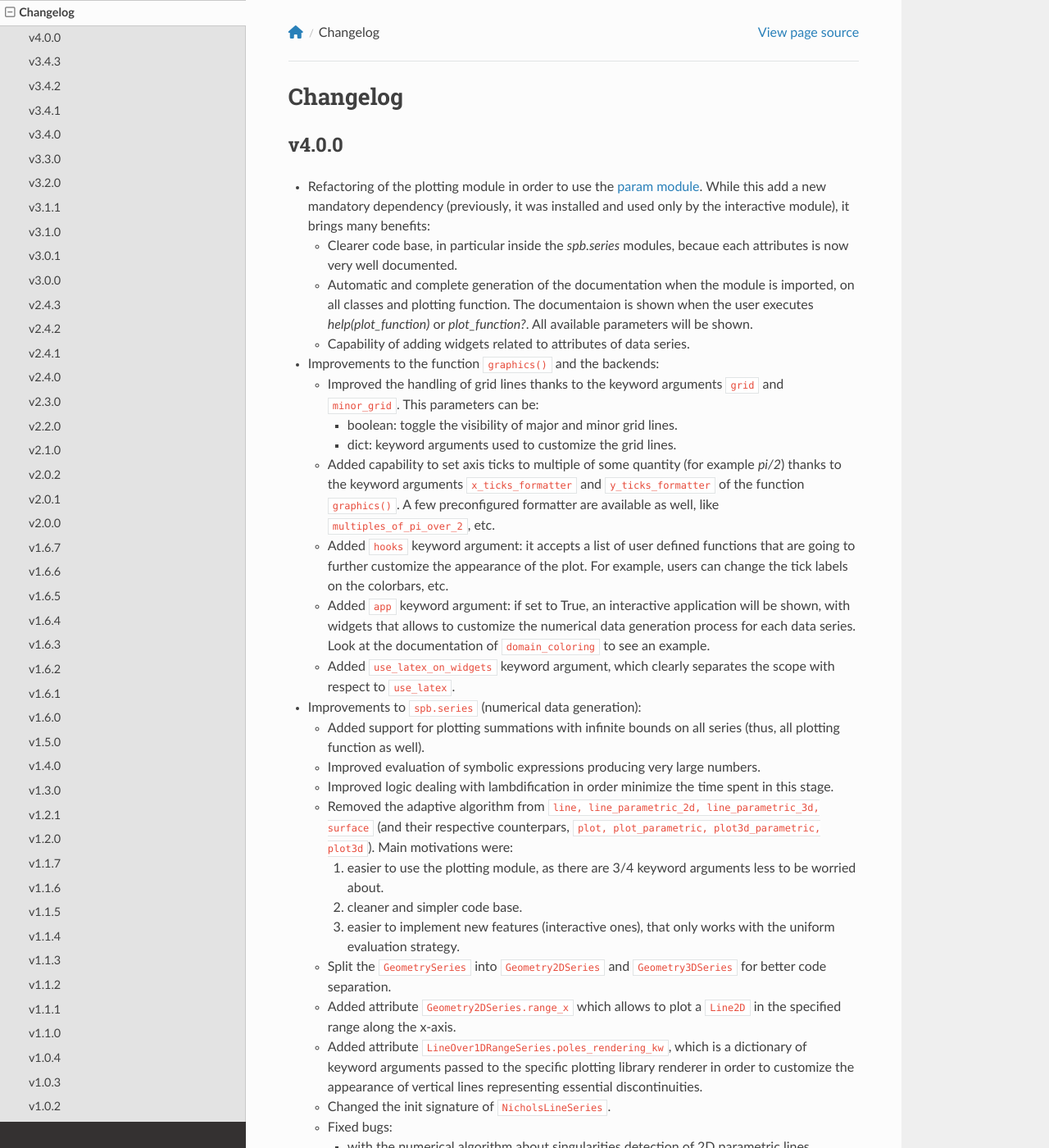
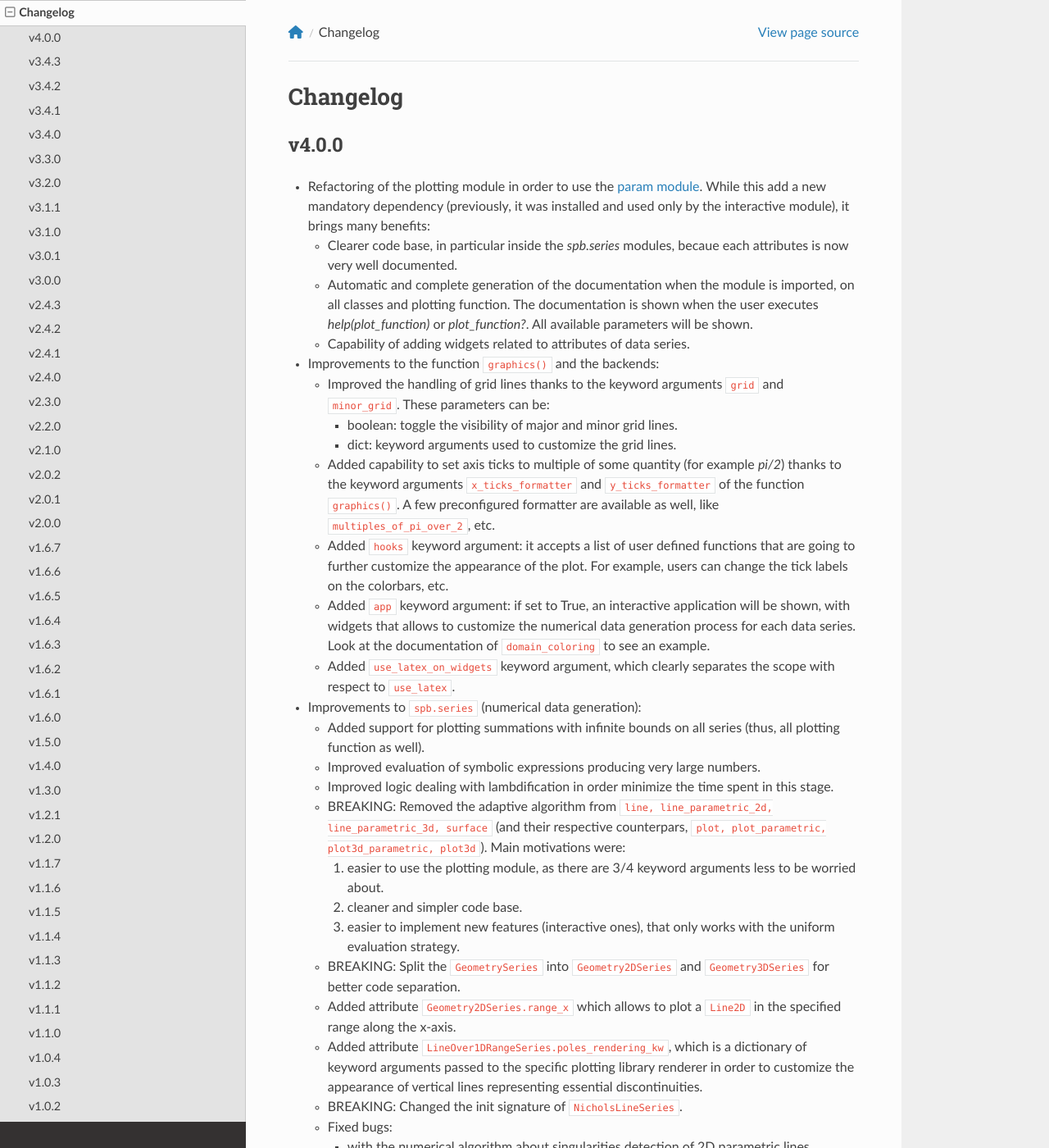
Before and after one commit to Davide-sd/sympy-plot-backends, a Sphinx documentation site: the page built from doc/source/changelog.rst, in a window 1280 px wide and 1400 px high. Shown: the whole window at 82% size. Built offline with Sphinx 7.4.7 and the Read the Docs theme 3.1.0, drawn with Linux system fonts in a browser that asks for light colours; nearby versions of some CDN libraries; some of the changed text lies outside the part shown.

Commit message:
updated docs

```diff
--- a/doc/source/changelog.rst
+++ b/doc/source/changelog.rst
@@ -14,7 +14,7 @@ v4.0.0
     each attributes is now very well documented.
   * Automatic and complete generation of the documentation when the
     module is imported, on all classes and plotting function.
-    The documentaion is shown when the user executes
+    The documentation is shown when the user executes
     `help(plot_function)` or `plot_function?`. All available
     parameters will be shown.
   * Capability of adding widgets related to attributes of data series.
@@ -22,7 +22,7 @@ v4.0.0
 * Improvements to the function ``graphics()`` and the backends:
 
   * Improved the handling of grid lines thanks to the keyword arguments ``grid``
-    and ``minor_grid``. This parameters can be:
+    and ``minor_grid``. These parameters can be:
 
     * boolean: toggle the visibility of major and minor grid lines.
     * dict: keyword arguments used to customize the grid lines.
@@ -52,7 +52,7 @@ v4.0.0
   * Improved evaluation of symbolic expressions producing very large numbers.
   * Improved logic dealing with lambdification in order minimize the time
     spent in this stage.
-  * Removed the adaptive algorithm from
+  * BREAKING: Removed the adaptive algorithm from
     ``line, line_parametric_2d, line_parametric_3d, surface`` (and their
     respective counterpars, ``plot, plot_parametric, plot3d_parametric, plot3d``).
     Main motivations were:
@@ -63,7 +63,7 @@ v4.0.0
     3. easier to implement new features (interactive ones), that only works
        with the uniform evaluation strategy.
 
-  * Split the ``GeometrySeries`` into ``Geometry2DSeries`` and
+  * BREAKING: Split the ``GeometrySeries`` into ``Geometry2DSeries`` and
     ``Geometry3DSeries`` for better code separation.
   * Added attribute ``Geometry2DSeries.range_x`` which allows to plot a
     ``Line2D`` in the specified range along the x-axis.
@@ -71,7 +71,7 @@ v4.0.0
     which is a dictionary of keyword arguments passed to the specific plotting
     library renderer in order to customize the appearance of vertical lines
     representing essential discontinuities.
-  * Changed the init signature of ``NicholsLineSeries``.
+  * BREAKING: Changed the init signature of ``NicholsLineSeries``.
   * Fixed bugs:
 
     * with the numerical algorithm about singularities detection of
@@ -79,7 +79,7 @@ v4.0.0
     * with the algorithm used to insert exclusion points through the
       ``exclude`` keyword argument.
 
-* remove ``tp`` keyword argument from ``step_response``, ``ramp_response``,
+* BREAKING: remove ``tp`` keyword argument from ``step_response``, ``ramp_response``,
   ``impulse_response``.
 
 
```
Also changed, not shown: 1 other file.
